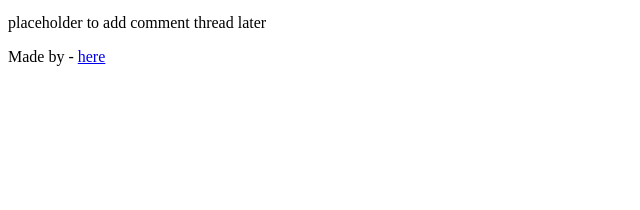
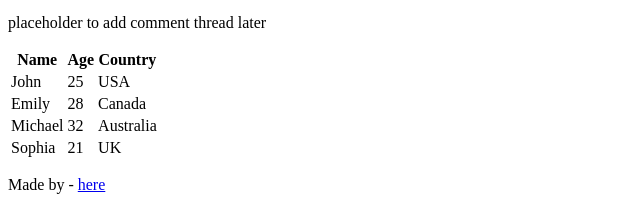
Before and after one commit to Meritava/alx_html_css, a plain HTML site: page html_basic/index.html in a window 1280 px wide. Shown: the part 655-865 px from the top of the page, without its empty margins (0-640 px from the left). Before the commit the page ends 800 px from the top, so only its background shows below. Drawn offline with Linux system fonts and the light colour scheme.

Commit message:
Added table

```diff
--- a/html_basic/index.html
+++ b/html_basic/index.html
@@ -25,6 +25,35 @@
     <a href="tweets.html"></a>
 </article>
 <aside><p>placeholder to add comment thread later</p></aside>
+<article>
+    <table>
+        <tr>
+            <th>Name</th>
+            <th>Age</th>
+            <th>Country</th>
+        </tr>
+        <tr>
+            <td>John</td>
+            <td>25</td>
+            <td>USA</td>
+        </tr>
+        <tr>
+            <td>Emily</td>
+            <td>28</td>
+            <td>Canada</td>
+        </tr>
+        <tr>
+            <td>Michael</td>
+            <td>32</td>
+            <td>Australia</td>
+        </tr>
+        <tr>
+            <td>Sophia</td>
+            <td>21</td>
+            <td>UK</td>
+        </tr>
+    </table>
+</article>
 </main>
 <footer>
     <p>Made by <YOUR NAME> - <a href="https://www.alxafrica.com/" target="_blank">here</a></p>
```
